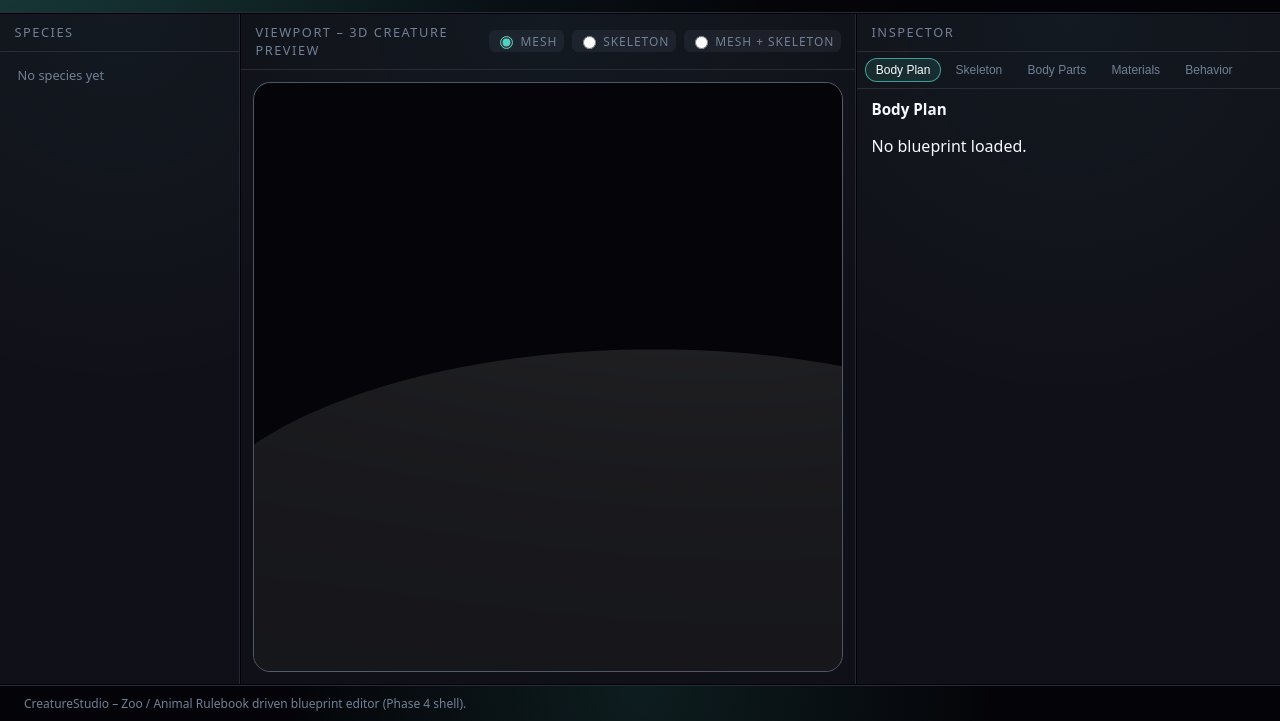
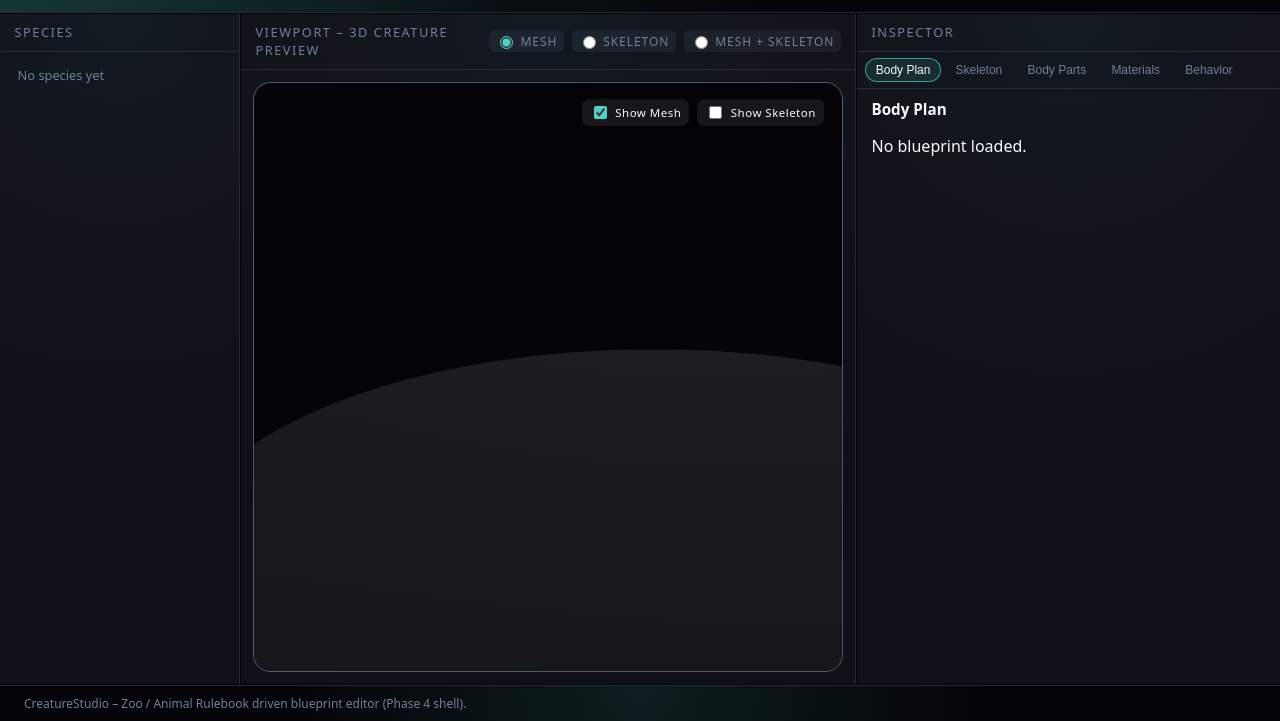
Before and after one commit to hambonesoftware/creaturestudio, a website built with Vite: page frontend/index.html in a window 1280 px wide. Shown: the part 79-800 px from the top of the page. Built offline with nearby package versions, Linux system fonts and the light colour scheme; animation ran at ten frames a second; files whose address does not match are found by name.

Commit message:
Add overlay toggles for mesh and skeleton display

```diff
--- a/frontend/src/styles.css
+++ b/frontend/src/styles.css
@@ -302,6 +302,37 @@ body {
   overflow: hidden;
 }
 
+.cs-viewport-overlay {
+  position: absolute;
+  top: 0.65rem;
+  right: 0.65rem;
+  display: flex;
+  gap: 0.5rem;
+  padding: 0.35rem 0.5rem;
+  border-radius: 0.6rem;
+  background: rgba(0, 0, 0, 0.25);
+  backdrop-filter: blur(6px);
+  box-shadow: 0 10px 30px rgba(0, 0, 0, 0.25);
+}
+
+.cs-viewport-toggle {
+  display: inline-flex;
+  align-items: center;
+  gap: 0.35rem;
+  padding: 0.25rem 0.5rem;
+  border-radius: 0.45rem;
+  background: rgba(255, 255, 255, 0.08);
+  color: var(--cs-text);
+  font-size: 0.72rem;
+  letter-spacing: 0.04em;
+  cursor: pointer;
+  user-select: none;
+}
+
+.cs-viewport-toggle input {
+  accent-color: var(--cs-accent);
+}
+
 /* Ensure the Three.js canvas fills the viewport container. */
 .cs-center-viewport-placeholder canvas {
   display: block;
--- a/frontend/src/ui/layout.js
+++ b/frontend/src/ui/layout.js
@@ -167,7 +167,68 @@ export function createLayout(rootElement, options = {}) {
 
   const viewportCanvasPlaceholder = document.createElement("div");
   viewportCanvasPlaceholder.className = "cs-center-viewport-placeholder";
+
+  const viewportOverlay = document.createElement("div");
+  viewportOverlay.className = "cs-viewport-overlay";
+
+  const meshToggleLabel = document.createElement("label");
+  meshToggleLabel.className = "cs-viewport-toggle";
+  const meshToggle = document.createElement("input");
+  meshToggle.type = "checkbox";
+  meshToggle.checked = true;
+  meshToggle.addEventListener("change", () => {
+    handleViewportToggleChange();
+  });
+  const meshToggleText = document.createElement("span");
+  meshToggleText.textContent = "Show Mesh";
+  meshToggleLabel.appendChild(meshToggle);
+  meshToggleLabel.appendChild(meshToggleText);
+
+  const skeletonToggleLabel = document.createElement("label");
+  skeletonToggleLabel.className = "cs-viewport-toggle";
+  const skeletonToggle = document.createElement("input");
+  skeletonToggle.type = "checkbox";
+  skeletonToggle.checked = false;
+  skeletonToggle.addEventListener("change", () => {
+    handleViewportToggleChange();
+  });
+  const skeletonToggleText = document.createElement("span");
+  skeletonToggleText.textContent = "Show Skeleton";
+  skeletonToggleLabel.appendChild(skeletonToggle);
+  skeletonToggleLabel.appendChild(skeletonToggleText);
+
+  viewportOverlay.appendChild(meshToggleLabel);
+  viewportOverlay.appendChild(skeletonToggleLabel);
+  viewportCanvasPlaceholder.appendChild(viewportOverlay);
   center.appendChild(viewportCanvasPlaceholder);
+
+  function handleViewportToggleChange() {
+    const { currentBlueprint } = getState();
+    const showMesh = meshToggle.checked;
+    const showSkeleton = skeletonToggle.checked;
+
+    let nextMode = "mesh";
+    if (showMesh && showSkeleton) {
+      nextMode = "both";
+    } else if (showSkeleton && !showMesh) {
+      nextMode = "skeleton";
+    } else if (!showMesh && !showSkeleton) {
+      nextMode = "mesh";
+      meshToggle.checked = true;
+    }
+
+    setViewportMode(nextMode);
+    if (currentBlueprint) {
+      updateViewportFromBlueprint(currentBlueprint);
+    }
+  }
+
+  function syncViewportToggles(mode) {
+    const showMesh = mode === "mesh" || mode === "both";
+    const showSkeleton = mode === "skeleton" || mode === "both";
+    meshToggle.checked = showMesh;
+    skeletonToggle.checked = showSkeleton;
+  }
 
   // Initialize the Three.js viewport inside the placeholder container.
   initCreatureViewport(viewportCanvasPlaceholder);
@@ -230,6 +291,7 @@ export function createLayout(rootElement, options = {}) {
     Object.entries(viewportModeInputs).forEach(([mode, input]) => {
       input.checked = mode === selectedMode;
     });
+    syncViewportToggles(selectedMode);
   });
 
   return {
```
